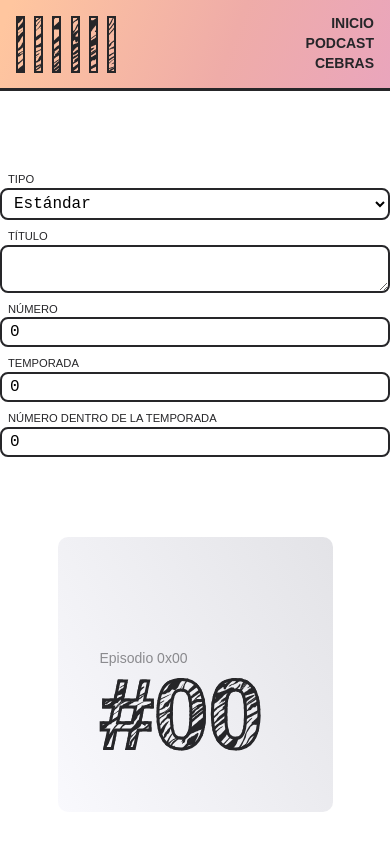
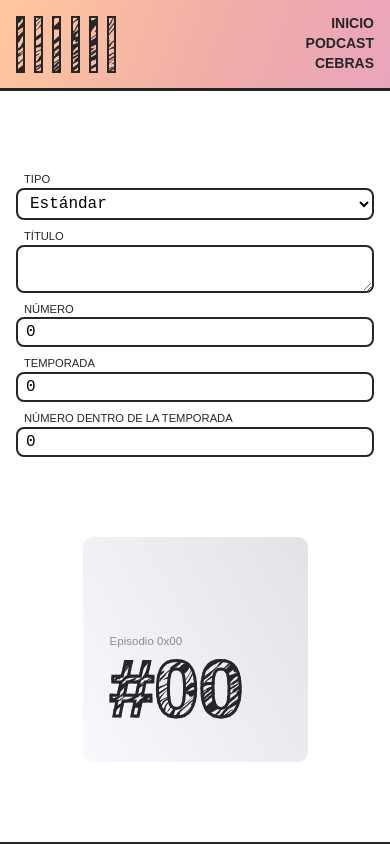
Before and after one commit to aaronadal/cebrasdepaso, a Vue app: page /generador-de-caratulas in a window 390 px wide. Shown: the top 844 px of the page. Built offline with nearby package versions, Linux system fonts and the light colour scheme; a small style sheet from the web is missing.

Commit message:
More responsive adjustments

```diff
--- a/src/styles/_card.scss
+++ b/src/styles/_card.scss
@@ -76,7 +76,7 @@
 
 @media (max-width: 1000px) {
   :root {
-    --card-max-width: calc(100% - 4rem);
+    --card-max-width: 100%;
     --card-grid-columns: 1fr;
     --card-grid-rows: auto auto auto;
     --card-grid-areas: 'thumbnail' 'title' 'content';
@@ -88,3 +88,17 @@
     }
   }
 }
+
+@media (max-width: 500px) {
+  .card {
+    > .inner {
+      margin: 0;
+    }
+  }
+}
+
+@media (max-width: 420px) {
+  :root {
+    --card-thumbnail-size: 225px;
+  }
+}
--- a/src/styles/_card_episode.scss
+++ b/src/styles/_card_episode.scss
@@ -2,6 +2,7 @@
   --episode-thumbnail-season-size: 18px;
   --episode-thumbnail-number-size: 125px;
   --episode-thumbnail-title-size: 33px;
+  --episode-thumbnail-padding: 42px;
 }
 
 .episode-card {
@@ -24,7 +25,7 @@
 
 .episode-thumbnail {
   border-radius: 10px;
-  padding: 42px;
+  padding: var(--episode-thumbnail-padding);
   display: flex;
   flex-direction: column;
   align-items: flex-start;
@@ -58,8 +59,18 @@
 
 @media (max-width: 1150px) {
   :root {
-    --episode-thumbnail-season-size: 14px;
-    --episode-thumbnail-number-size: 98px;
-    --episode-thumbnail-title-size: 25px;
+    --episode-thumbnail-season-size: 14.14px;
+    --episode-thumbnail-number-size: 98.21px;
+    --episode-thumbnail-title-size: 25.93px;
+    --episode-thumbnail-padding: 33px;
   }
 }
+
+@media (max-width: 420px) {
+  :root {
+    --episode-thumbnail-season-size: 11.57px;
+    --episode-thumbnail-number-size: 80.35px;
+    --episode-thumbnail-title-size: 21px;
+    --episode-thumbnail-padding: 27px;
+  }
+}
--- a/src/styles/_content.scss
+++ b/src/styles/_content.scss
@@ -1,3 +1,19 @@
+#page-header > .inner,
+#page-footer > .inner,
+#page-content {
+  padding-left: 2rem;
+  padding-right: 2rem;
+}
+
+@media (max-width: 500px) {
+  #page-header > .inner,
+  #page-footer > .inner,
+  #page-content {
+    padding-left: 1rem;
+    padding-right: 1rem;
+  }
+}
+
 #page-content {
   margin: 5rem 0;
 
--- a/src/styles/_layout.scss
+++ b/src/styles/_layout.scss
@@ -167,8 +167,8 @@ body,
 @media (max-width: 860px) {
   #page-header,
   #page-footer {
-    --header-max-width: calc(100% - 2rem);
-    --footer-max-width: calc(100% - 2rem);
+    --header-max-width: 100%;
+    --footer-max-width: 100%;
   }
 }
 
```
